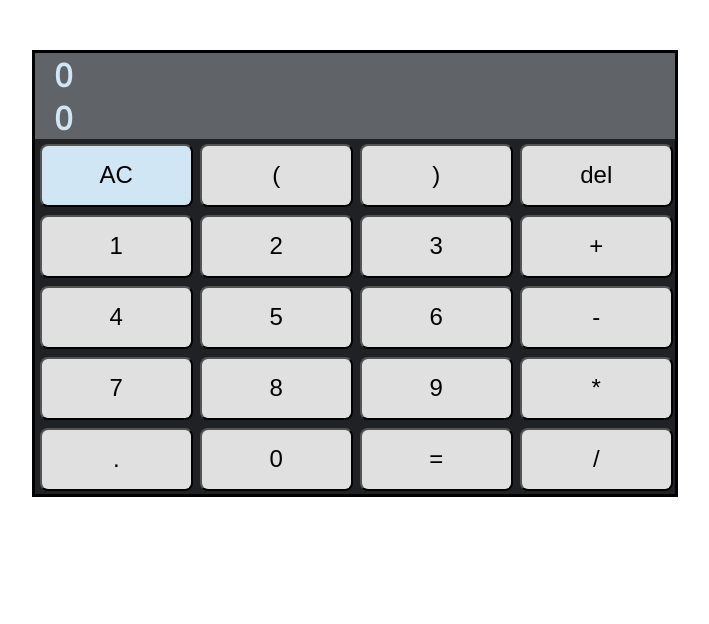
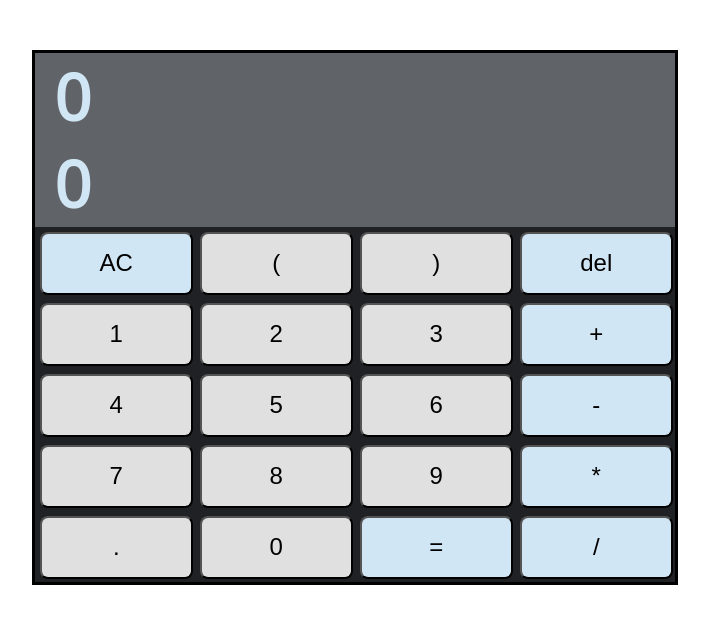
Before and after one commit to benjaminstones/ReactCalculator, a React (Create React App) app: page / in a window 1280 px wide. Shown: the top 624 px of the page, without its empty margins (285-994 px from the left). Built offline with nearby package versions, Linux system fonts and the light colour scheme; the HTML template or start-up script is replaced by a standard one.

Commit message:
Added highlighting on all operator and utility buttons

```diff
--- a/src/Button.css
+++ b/src/Button.css
@@ -5,13 +5,6 @@
     width: 25%;
     height: 100%;
     margin: 0;
-  }
-
-  .calc-button.wide {
-    width: 50%;
-  }
-  .calc-button.tall {
-    height: 200%;
   }
 
   .calc-button button {
--- a/src/Button.js
+++ b/src/Button.js
@@ -1,5 +1,6 @@
 import './Button.css'
 import { useState, useEffect} from 'react';
+import { OPERATOR_CHAR, UTIL } from './Constants';
 function Button(props) {
     const handleClick = () => {
         props.clickHandler(props.btnName, props.btnType);
@@ -7,7 +8,7 @@ function Button(props) {
       const [isHighlighted, setIsHighlighted] = useState(false);
 
       useEffect(() => {
-        if(props.btnName ==='AC') {
+        if(props.btnName ==='AC' || props.btnType === UTIL || props.btnType === OPERATOR_CHAR) {
           console.log(true);
           setIsHighlighted(true);
         }
--- a/src/Display.css
+++ b/src/Display.css
@@ -4,6 +4,7 @@
 
 h1 {
     font-family: 'Open Sans', sans-serif;
+    font-size: 4rem;
     margin: 0px;;
     padding-left: 3%;
     color: #D0E6F4;
```
